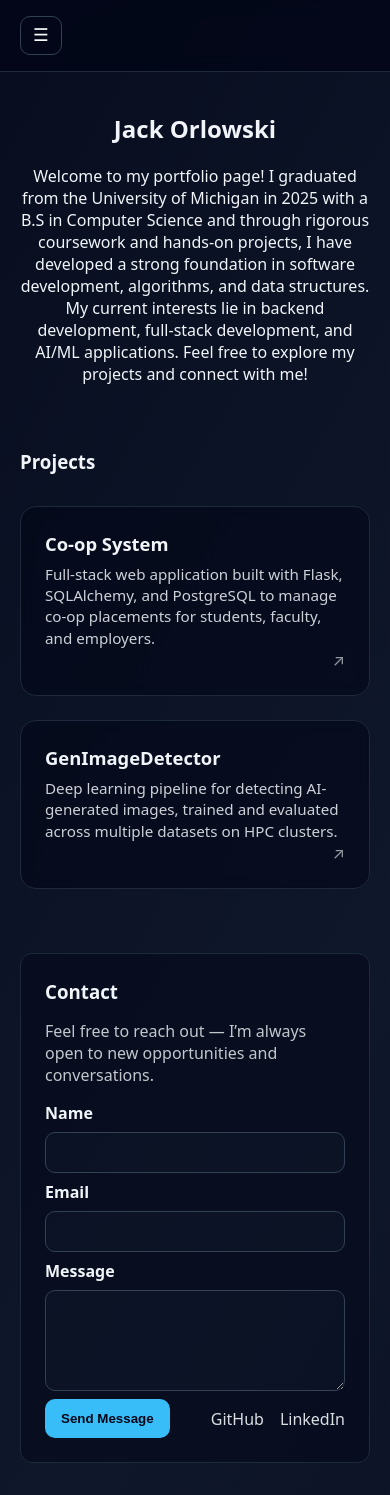
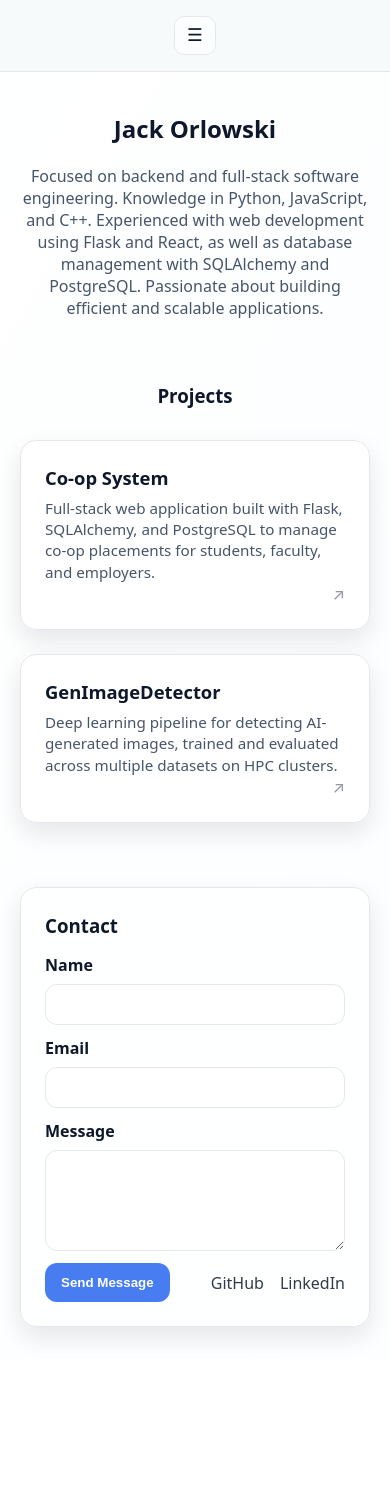
Before and after one commit to o-jack25/Portfolio, a React (Vite) app: page / in a window 390 px wide. After the commit the page ends 1359 px from the top, so only its background shows below. Built offline with nearby package versions, Linux system fonts and the light colour scheme.

Commit message:
Made UI changes and mobile responsivness

```diff
--- a/src/App.css
+++ b/src/App.css
@@ -1,4 +1,22 @@
-/* Smooth scroll for navbar anchor links */
+/* =========================
+   THEME (Bright / Friendly)
+   ========================= */
+:root {
+  --bg1: #ffffff;      /* slate-50 */
+  --bg2: #ffffff;      /* indigo-50 */
+  --bg3: #fdfeff;      /* sky-100 */
+  --text: #0f172a;     /* slate-900 */
+  --muted: #475569;    /* slate-600 */
+  --card: rgba(255, 255, 255, 0.82);
+  --cardSolid: #ffffff;
+  --nav: rgba(245, 249, 250, 0.75);
+  --border: #e5e7eb;   /* gray-200 */
+  --shadow: rgba(15, 23, 42, 0.10);
+  --accent: #477df1;   /* blue-600 */
+  --accentSoft: rgba(37, 99, 235, 0.18);
+}
+
+/* Smooth scroll + prevent sideways wiggle */
 html, body {
   scroll-behavior: smooth;
   width: 100%;
@@ -13,29 +31,44 @@ p, a, li {
   overflow-wrap: anywhere;
 }
 
-/* Animated background */
+/* =========================
+   Animated background
+   ========================= */
 body {
   margin: 0;
   min-height: 100vh;
-  background: linear-gradient(120deg, #020617, #020617, #0f172a, #020617);
+  background: linear-gradient(120deg, var(--bg1), var(--bg2), var(--bg3), var(--bg1));
   background-size: 400% 400%;
-  animation: gradientMove 15s ease infinite;
-  color: #f1f5f9;
+  animation: gradientMove 18s ease infinite;
+  color: var(--text);
   font-family: system-ui, -apple-system, BlinkMacSystemFont, sans-serif;
-}
-
-
-
-h1{
-  text-align: center;
-  margin-top: 0.5rem;
-
 }
 
 @keyframes gradientMove {
   0% { background-position: 0% 50%; }
   50% { background-position: 100% 50%; }
   100% { background-position: 0% 50%; }
+}
+
+/* Typography */
+h1 {
+  text-align: center;
+  margin-top: 0.5rem;
+}
+
+.projects-title {
+  text-align: center;
+}
+
+h3 {
+  margin-top: 4rem;
+  margin-bottom: 1rem;
+  text-align: left;
+}
+
+p {
+  text-align: center;
+  color: var(--muted);
 }
 
 /* Layout container */
@@ -45,161 +78,243 @@ h1{
   margin: 0 auto;
 }
 
-/* Navbar */
+section {
+  scroll-margin-top: 90px;
+}
+
+/* =========================
+   Navbar
+   ========================= */
 .navbar {
   position: sticky;
   top: 0;
   width: 100%;
   z-index: 100;
-  border-bottom: 1px solid #1e293b;
-  background: rgba(2, 6, 23, 0.8); /* slightly see-through */
-  backdrop-filter: blur(10px);
+  border-bottom: 1px solid var(--border);
+  background: var(--nav);
+  backdrop-filter: blur(12px);
+}
+
+.nav-inner {
+  width: 100%;
+  padding: 1rem clamp(1rem, 4vw, 3rem);
+  display: flex;
+  align-items: center;
+  justify-content: center;
 
 }
 
-.nav-inner{
-  width: 100%;
-  padding: 1rem clamp(1rem, 4vw, 3rem);;
-
-  display: flex;
-  align-items: center;
-  justify-content: space-between;
-  gap: 1rem;
-}
-
-/* Nav links aligned right */
-.nav-list {
-  display: flex;
-
-  gap: 2rem;
-  list-style: none;
-  margin: 0;
-  padding: 0;
-  font-weight: 600;
-  color: #f8fafc;
-}
-
-.nav-list a {
-  color: inherit;
-  text-decoration: none;
-  opacity: 0.9;
-}
-
-.nav-list a:hover {
-  text-decoration: underline;
-  opacity: 1;
-}
-
 .brand {
-  color: #f8fafc;
+  color: var(--text);
   text-decoration: none;
   font-weight: 800;
   letter-spacing: 0.5px;
   opacity: 0.95;
 }
 
-.desktop-nav {
-  margin-left: auto; /* pushes desktop nav to the right */
+.nav-list {
+  display: flex;
+  gap: 2rem;
+  list-style: none;
+  margin: 0;
+  padding: 0;
+  font-weight: 650;
+  color: var(--text);
+  align-items: center;
 }
 
-/* hamburger button (hidden on desktop) */
+.nav-list a {
+  color: inherit;
+  text-decoration: none;
+  opacity: 0.85;
+  transition: opacity 0.15s ease, transform 0.15s ease, color 0.15s ease;
+}
+
+.nav-list a:hover {
+  opacity: 1;
+  color: var(--accent);
+  transform: translateY(-1px);
+}
+
+/* Desktop nav */
+.desktop-nav {
+ /* margin-left: auto;*/
+  align-items: center;
+}
+
+/* Icons */
+.nav-icon a {
+  display: inline-flex;
+  align-items: center;
+  color: var(--text);
+  opacity: 0.8;
+  transition: opacity 0.15s ease, transform 0.15s ease, color 0.15s ease;
+}
+
+.nav-icon a:hover {
+  opacity: 1;
+  color: var(--accent);
+  transform: translateY(-1px);
+}
+
+.nav-icon svg {
+  width: 20px;
+  height: 20px;
+  display: block;
+}
+
+/* Hamburger button (hidden on desktop) */
 .menu-btn {
   display: none;
-  background: transparent;
-  border: 1px solid #334155;
-  color: #f8fafc;
+  background: rgba(255, 255, 255, 0.7);
+  border: 1px solid var(--border);
+  color: var(--text);
   padding: 0.5rem 0.75rem;
   border-radius: 10px;
   font-size: 1.1rem;
   cursor: pointer;
+  transition: transform 0.15s ease, box-shadow 0.15s ease;
 }
 
-/* dropdown menu container */
+.menu-btn:hover {
+  transform: translateY(-1px);
+  box-shadow: 0 8px 18px var(--shadow);
+}
+
+/* Dropdown menu */
 .mobile-menu {
-  display: none; /* will show on mobile when rendered */
-  border-top: 1px solid #1e293b;
-  background: rgba(2, 6, 23, 0.92);
-  backdrop-filter: blur(10px);
+  display: none;
+  border-top: 1px solid var(--border);
+  background: rgba(255, 255, 255, 0.85);
+  backdrop-filter: blur(12px);
   padding: 0.75rem 3rem;
 }
 
 .mobile-menu a {
   display: block;
   padding: 0.75rem 0;
-  color: #f8fafc;
+  color: var(--text);
   text-decoration: none;
-  font-weight: 600;
+  font-weight: 650;
   opacity: 0.95;
 }
 
 .mobile-menu a:hover {
-  text-decoration: underline;
-  opacity: 1;
+  color: var(--accent);
 }
 
-/* Section spacing */
-h3 {
-  margin-top: 4rem;
-  margin-bottom: 1rem;
+.mobile-icons {
+  display: flex;
+  gap: 1.25rem;
+  margin-top: 1rem;
 }
 
-section {
-  scroll-margin-top: 90px; /* prevents sticky navbar covering headings */
+/* =========================
+   Projects
+   ========================= */
+.projects-grid {
+  display: grid;
+  grid-template-columns: repeat(auto-fit, minmax(260px, 1fr));
+  gap: 1.5rem;
+  margin-top: 2rem;
 }
 
-.contact h3{
-  margin-top: 0.1rem;
+.project-card {
+  display: block;
+  padding: 1.5rem;
+  border-radius: 16px;
+  border: 1px solid var(--border);
+  background: var(--card);
+  backdrop-filter: blur(8px);
+  color: var(--text);
+  text-decoration: none;
+  box-shadow: 0 10px 25px var(--shadow);
+  transition: transform 0.2s ease, box-shadow 0.2s ease, border-color 0.2s ease;
 }
 
-/* Contact section (if you're using the Formspree form styles I gave earlier) */
+.project-card h4 {
+  margin: 0 0 0.5rem 0;
+  font-size: 1.15rem;
+}
+
+.project-card p {
+  margin: 0;
+  color: var(--muted);
+  font-size: 0.95rem;
+  line-height: 1.4;
+  text-align: left;
+}
+
+.project-card:hover,
+.project-card:focus-visible {
+  transform: translateY(-4px);
+  border-color: rgba(37, 99, 235, 0.45);
+  box-shadow: 0 16px 40px rgba(37, 99, 235, 0.14);
+}
+
+.project-card::after {
+  content: "↗";
+  float: right;
+  opacity: 0.45;
+}
+
+/* =========================
+   Contact
+   ========================= */
 .contact {
   margin: 4rem auto 0 auto;
   padding: 1.5rem;
   max-width: 1100px;
- /* width: calc(100% - 2rem); */
   width: 100%;
-  border: 1px solid #1e293b;
-  border-radius: 12px;
-  background: rgba(2, 6, 23, 0.5);
+  border: 1px solid var(--border);
+  border-radius: 16px;
+  background: var(--card);
+  box-shadow: 0 10px 25px var(--shadow);
+}
+
+.contact h3 {
+  margin-top: 0.1rem;
 }
 
 .contact-subtext {
-  margin-top: .5rem;
-  color: rgba(241, 245, 249, 0.8);
+  margin-top: 0.5rem;
+  color: var(--muted);
+  text-align: left;
 }
 
 .contact-form {
   margin-top: 0.5rem;
   display: grid;
-  gap: 0.5rem;
+  gap: 0.75rem;
 }
 
 .contact-grid {
   display: grid;
-  gap: 0.5rem;
+  gap: 0.75rem;
   grid-template-columns: 1fr 1fr;
 }
 
 .contact-form label {
   display: grid;
   gap: 0.5rem;
-  font-weight: 600;
-  font-family: system-ui, -apple-system, BlinkMacSystemFont, sans-serif;
+  font-weight: 650;
 }
 
 .contact-form input,
 .contact-form textarea {
-  background: rgba(15, 23, 42, 0.6);
-  border: 1px solid #334155;
-  color: #f1f5f9;
+  background: rgba(255, 255, 255, 0.9);
+  border: 1px solid var(--border);
+  color: var(--text);
   padding: 0.75rem;
-  border-radius: 10px;
+  border-radius: 12px;
   outline: none;
+  transition: border-color 0.15s ease, box-shadow 0.15s ease;
 }
 
 .contact-form input:focus,
 .contact-form textarea:focus {
-  border-color: #38bdf8;
+  border-color: rgba(37, 99, 235, 0.55);
+  box-shadow: 0 0 0 4px var(--accentSoft);
 }
 
 .contact-actions {
@@ -211,17 +326,20 @@ section {
 }
 
 .btn {
-  background: #38bdf8;
+  background: var(--accent);
   border: none;
-  color: #020617;
+  color: white;
   padding: 0.75rem 1rem;
-  border-radius: 10px;
-  font-weight: 700;
+  border-radius: 12px;
+  font-weight: 750;
   cursor: pointer;
+  transition: transform 0.15s ease, box-shadow 0.15s ease, filter 0.15s ease;
 }
 
 .btn:hover {
-  filter: brightness(0.95);
+  transform: translateY(-1px);
+  box-shadow: 0 10px 20px rgba(37, 99, 235, 0.22);
+  filter: brightness(0.98);
 }
 
 .contact-links {
@@ -230,33 +348,44 @@ section {
 }
 
 .contact-links a {
-  color: #f1f5f9;
+  color: var(--text);
   text-decoration: none;
-  opacity: 0.9;
+  opacity: 0.85;
 }
 
 .contact-links a:hover {
+  color: var(--accent);
   opacity: 1;
   text-decoration: underline;
 }
 
+/* Reduce hover motion for touch devices */
+@media (hover: none) {
+  .project-card, .nav-list a, .nav-icon a, .btn {
+    transition: none;
+  }
+}
+
+/* =========================
+   Mobile
+   ========================= */
 @media (max-width: 700px) {
   .nav-inner {
     padding: 1rem 1.25rem;
   }
 
   .desktop-nav {
-    display: none; /* hide desktop links */
+    display: none;
   }
 
   .menu-btn {
-    display: inline-flex; /* show hamburger */
+    display: inline-flex;
     align-items: center;
     justify-content: center;
   }
 
   .mobile-menu {
-    display: block; /* show dropdown area when it exists (menuOpen) */
+    display: block;
     padding: 0.75rem 1.25rem;
   }
 
@@ -268,66 +397,3 @@ section {
     grid-template-columns: 1fr;
   }
 }
-
-
-/* Projects grid */
-.projects-grid {
-  display: grid;
-  grid-template-columns: repeat(auto-fit, minmax(260px, 1fr));
-  gap: 1.5rem;
-  margin-top: 2rem;
-}
-
-/* Project card */
-.project-card {
-  display: block;
-  padding: 1.5rem;
-  border-radius: 16px;
-  border: 1px solid #1e293b;
-  background: rgba(2, 6, 23, 0.55);
-  backdrop-filter: blur(6px);
-  color: #f1f5f9;
-  text-decoration: none;
-  transition: transform 0.2s ease, box-shadow 0.2s ease, border-color 0.2s ease;
-}
-
-.project-card h4 {
-  margin: 0 0 0.5rem 0;
-  font-size: 1.15rem;
-}
-
-.project-card p {
-  margin: 0;
-  color: rgba(241, 245, 249, 0.85);
-  font-size: 0.95rem;
-  line-height: 1.4;
-  text-align: left;
-}
-
-/* Hover / focus */
-.project-card:hover,
-.project-card:focus-visible {
-  transform: translateY(-4px);
-  border-color: #38bdf8;
-  box-shadow: 0 12px 30px rgba(56, 189, 248, 0.15);
-}
-
-.project-card::after {
-  content: "↗";
-  float: right;
-  opacity: 0.6;
-}
-
-@media (hover: none) {
-  .project-card {
-    transition: none;
-  }
-}
-
-p{
-  text-align: center;
-}
-
-.contact-subtext{
-  text-align: left;
-}
--- a/src/App.jsx
+++ b/src/App.jsx
@@ -1,5 +1,21 @@
 import { useState } from "react";
 import "./App.css";
+
+function GitHubIcon() {
+  return (
+    <svg width="20" height="20" viewBox="0 0 24 24" fill="currentColor">
+      <path d="M12 0.5C5.73 0.5.5 5.74.5 12.02c0 5.11 3.29 9.45 7.86 10.98.57.1.78-.25.78-.55v-2.02c-3.2.7-3.88-1.54-3.88-1.54-.53-1.34-1.29-1.7-1.29-1.7-1.05-.72.08-.71.08-.71 1.16.08 1.77 1.2 1.77 1.2 1.04 1.77 2.72 1.26 3.39.96.1-.75.4-1.26.72-1.55-2.55-.29-5.23-1.28-5.23-5.69 0-1.26.45-2.29 1.19-3.1-.12-.3-.52-1.52.11-3.17 0 0 .97-.31 3.18 1.18a11.1 11.1 0 0 1 2.9-.39c.98 0 1.97.13 2.9.39 2.2-1.49 3.17-1.18 3.17-1.18.63 1.65.23 2.87.11 3.17.74.81 1.19 1.84 1.19 3.1 0 4.42-2.69 5.39-5.25 5.67.41.35.78 1.04.78 2.1v3.12c0 .31.21.66.79.55 4.56-1.53 7.85-5.87 7.85-10.98C23.5 5.74 18.27.5 12 .5z" />
+    </svg>
+  );
+}
+
+function LinkedInIcon() {
+  return (
+    <svg width="20" height="20" viewBox="0 0 24 24" fill="currentColor">
+      <path d="M4.98 3.5c0 1.38-1.11 2.5-2.49 2.5A2.5 2.5 0 0 1 2.5 3.5C2.5 2.12 3.61 1 4.99 1c1.37 0 2.49 1.12 2.49 2.5zM.5 23.5h4.98V7.98H.5V23.5zM8.5 7.98h4.78v2.12h.07c.66-1.26 2.28-2.6 4.7-2.6 5.03 0 5.95 3.3 5.95 7.59v8.41h-4.98v-7.46c0-1.78-.03-4.07-2.48-4.07-2.49 0-2.87 1.94-2.87 3.94v7.59H8.5V7.98z" />
+    </svg>
+  );
+}
 
 export default function App() {
   const [menuOpen, setMenuOpen] = useState(false);
@@ -8,53 +24,105 @@ export default function App() {
     <div className="page">
       <nav className="navbar">
   <div className="nav-inner">
-          {/* Optional brand on the left */}
 
 
-          {/* Desktop nav (shows on wider screens) */}
+    {/* Desktop nav */}
     <ul className="nav-list desktop-nav">
+      <li><a href="#projects">Projects</a></li>
+      <li>
+        <a
+          href="/JackOrlowski_Resume.pdf"
+          target="_blank"
+        >
+          Resume
+        </a>
+      </li>
       <li><a href="#about">About</a></li>
-            <li><a href="#projects">Projects</a></li>
-            <li><a href="#contact">Contact</a></li>
+
+      {/* Icons */}
+      <li className="nav-icon">
+        <a
+          href="https://github.com/o-jack25"
+          target="_blank"
+          rel="noreferrer"
+          aria-label="GitHub"
+        >
+          <GitHubIcon />
+        </a>
+      </li>
+      <li className="nav-icon">
+        <a
+          href="https://www.linkedin.com/in/jackorlowski/"
+          target="_blank"
+          rel="noreferrer"
+          aria-label="LinkedIn"
+        >
+          <LinkedInIcon />
+        </a>
+      </li>
     </ul>
 
-          {/* Mobile hamburger button (shows on small screens) */}
+    {/* Mobile hamburger */}
     <button
       className="menu-btn"
-            onClick={() => setMenuOpen((v) => !v)}
+      onClick={() => setMenuOpen(v => !v)}
       aria-label="Toggle menu"
-            aria-expanded={menuOpen}
     >
       ☰
     </button>
   </div>
 
-        {/* Mobile dropdown menu */}
+  {/* Mobile dropdown */}
   {menuOpen && (
     <div className="mobile-menu">
+      <a href="#projects" onClick={() => setMenuOpen(false)}>Projects</a>
+      <a
+        href="/JackOrlowski_Resume.pdf"
+        target="_blank"
+        rel="noreferrer"
+        onClick={() => setMenuOpen(false)}
+      >
+        Resume
+      </a>
       <a href="#about" onClick={() => setMenuOpen(false)}>About</a>
-            <a href="#projects" onClick={() => setMenuOpen(false)}>Projects</a>
-            <a href="#contact" onClick={() => setMenuOpen(false)}>Contact</a>
+
+      <div className="mobile-icons">
+        <a
+          href="https://github.com/o-jack25"
+          target="_blank"
+          rel="noreferrer"
+          aria-label="GitHub"
+        >
+          <GitHubIcon />
+        </a>
+        <a
+          href="https://www.linkedin.com/in/jackorlowski/"
+          target="_blank"
+          rel="noreferrer"
+          aria-label="LinkedIn"
+        >
+          <LinkedInIcon />
+        </a>
+      </div>
     </div>
   )}
 </nav>
+
 
       <main className="container">
         <section id="about">
           <h1>Jack Orlowski</h1>
 
             <p>
-            Welcome to my portfolio page! I graduated from the University of Michigan
-            in 2025 with a B.S in Computer Science and through rigorous coursework and
-            hands-on projects, I have developed a strong foundation in software
-            development, algorithms, and data structures. My current interests lie in
-            backend development, full-stack development, and AI/ML applications. Feel
-            free to explore my projects and connect with me!
+              Focused on backend and full-stack software engineering. Knowledge in Python, JavaScript, and C++. Experienced with web development using Flask and React, as well as database management with SQLAlchemy and PostgreSQL.
+              Passionate about building efficient and scalable applications.
             </p>
+
+
         </section>
 
         <section id="projects">
-  <h3>Projects</h3>
+  <h3 className="projects-title">Projects</h3>
 
   <div className="projects-grid">
     <a
@@ -90,9 +158,7 @@ export default function App() {
 
         <section id="contact" className="contact">
           <h3>Contact</h3>
-          <p className="contact-subtext">
-            Feel free to reach out — I’m always open to new opportunities and conversations.
-          </p>
+
 
           <form
             className="contact-form"
```
Also changed, not shown: 1 other file (tests, documents, lock files or other folders). Lines whose indentation alone changed are shown as unchanged.
